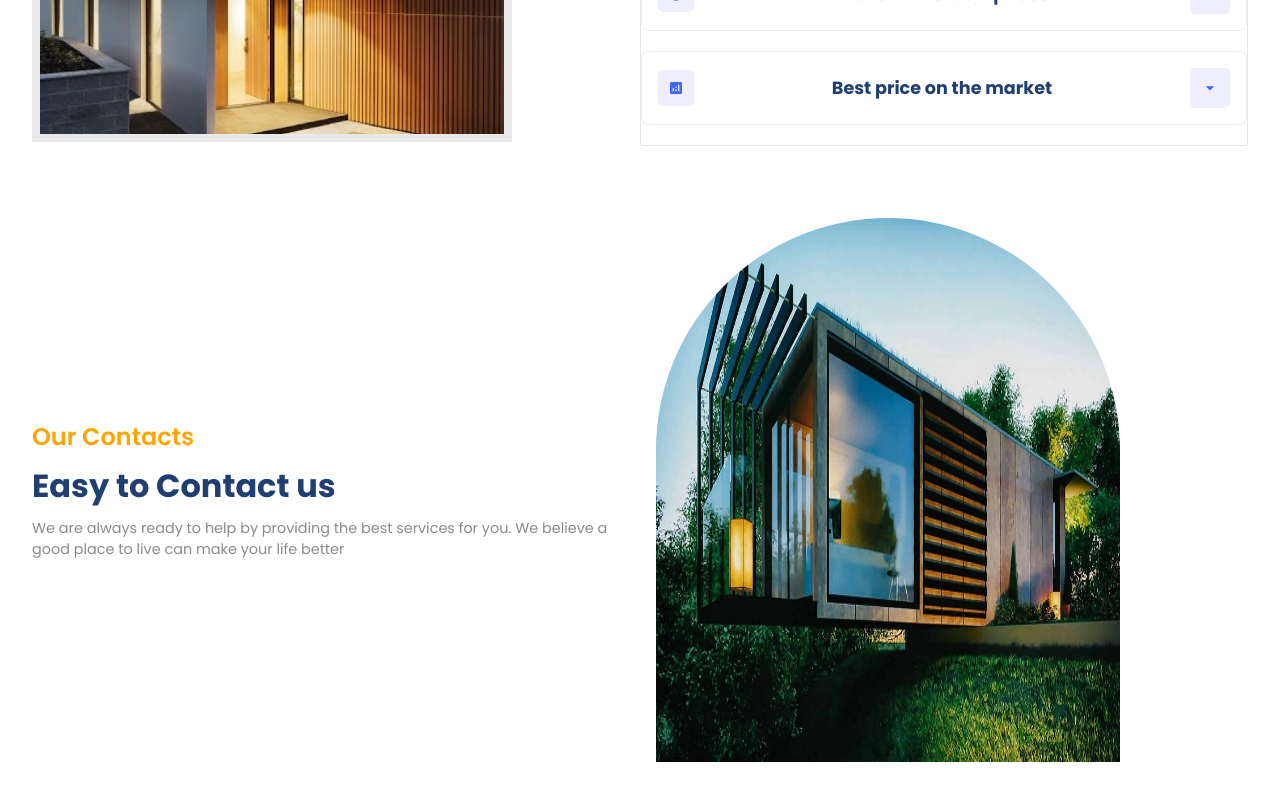
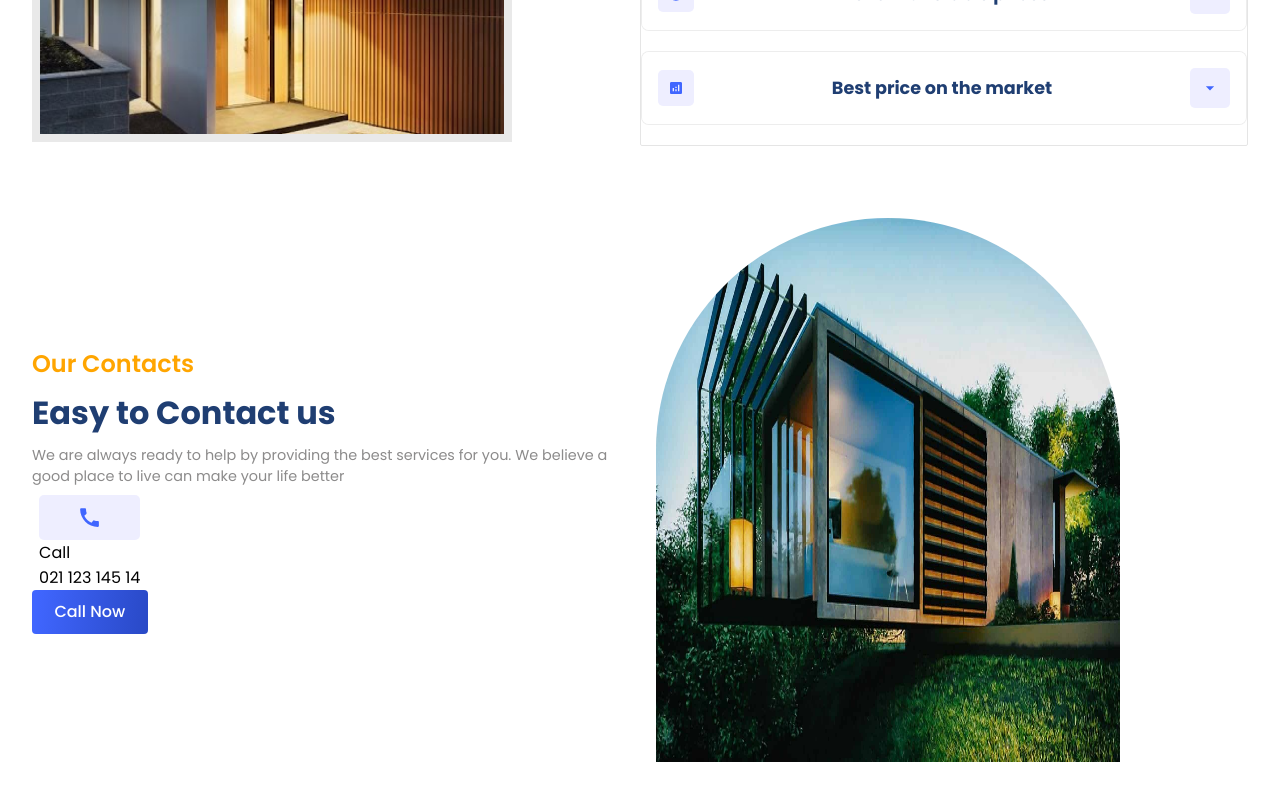
Before and after one commit to noahnoahnoahtran/Web_Dev, a React (Create React App) app in the folder Website/8_real_estate/: page / in a window 1280 px wide. Shown: the part 1901-2701 px from the top of the page. Built offline with nearby package versions, Linux system fonts and the light colour scheme.

Commit message:
feat(contact): structure contact mode block

```diff
--- a/Website/8_real_estate/src/components/Contact/Contact.jsx
+++ b/Website/8_real_estate/src/components/Contact/Contact.jsx
@@ -1,5 +1,8 @@
 import React, { useState } from "react";
 import "./Contact.css";
+import { MdCall } from "react-icons/md";
+import { BsFillChatDotsFill } from "react-icons/bs";
+import { HiChatBubbleBottomCenter } from "react-icons/hi2";
 
 function Contact() {
   return (
@@ -13,6 +16,24 @@ function Contact() {
             We are always ready to help by providing the best services for you.
             We believe a good place to live can make your life better
           </span>
+          <div className="flexColStart contactModes">
+            {/* first row */}
+            <div className="flexColStart row">
+              <div className="flexColCenter mode">
+                <div className="flexStart">
+                  <div className="flexCenter icon">
+                    <MdCall size={25} />
+                  </div>
+                  <div className="flexColStart detail">
+                    <span>Call</span>
+                    <span>021 123 145 14</span>
+                  </div>
+                </div>
+                <div className="flexCenter button">Call Now</div>
+              </div>
+            </div>
+            {/* second row */}
+          </div>
         </div>
         {/* right side */}
         <div className="c-right">
```
